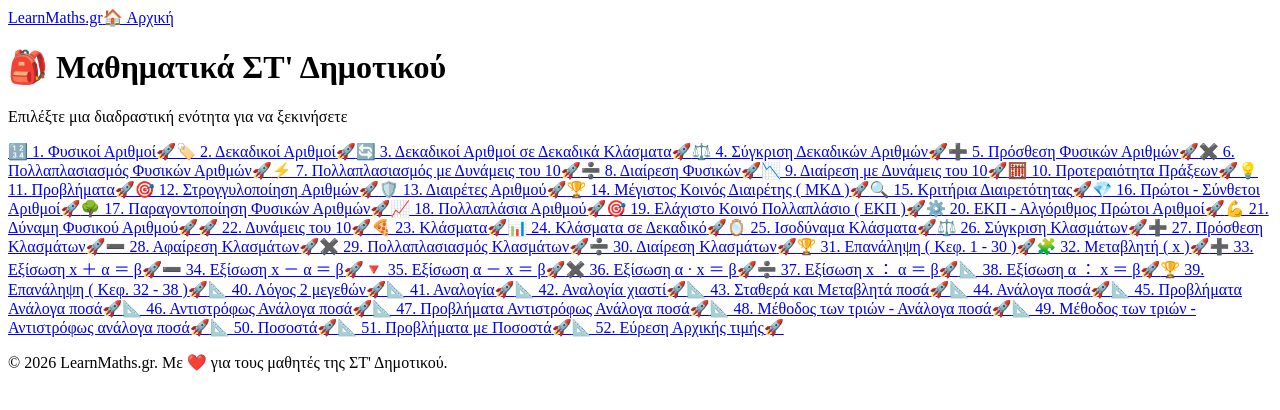
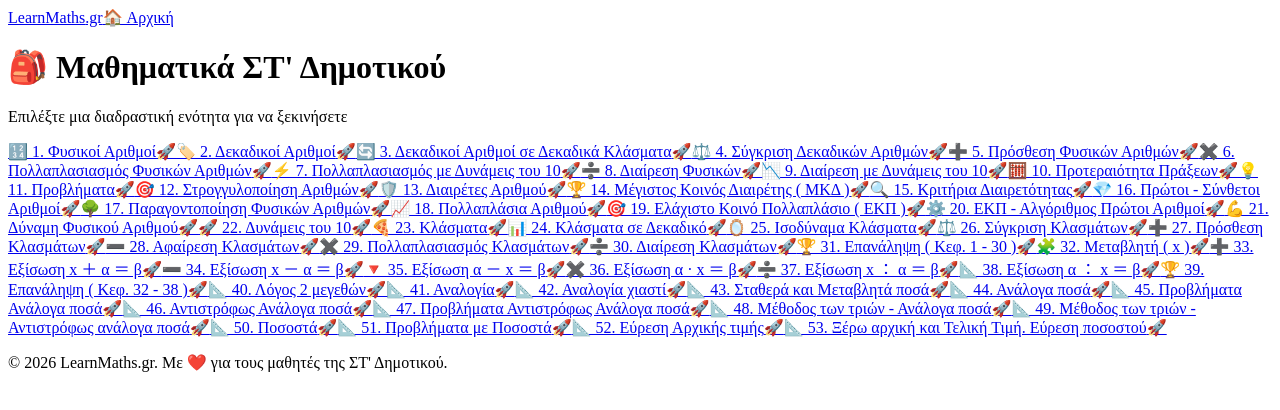
Before and after one commit to gkrimpas-lab/learn-maths-2026, a Next.js app: page /st-dimotikou in a window 1280 px wide. Shown: the top 410 px of the page. Built offline with nearby package versions, Linux system fonts and the light colour scheme.

Commit message:
Update index.js

```diff
--- a/pages/st-dimotikou/index.js
+++ b/pages/st-dimotikou/index.js
@@ -56,7 +56,8 @@ export default function STDimotikouMenu() {
     { id: '49-methodos-trion-ant-analoga', label: '📐 49. Μέθοδος των τριών - Αντιστρόφως ανάλογα ποσά', href: '/st-dimotikou/49-methodos-trion-ant-analoga' },
     { id: '50-pososta', label: '📐 50. Ποσοστά', href: '/st-dimotikou/50-pososta' },
     { id: '51-brisko-pososta', label: '📐 51. Προβλήματα με Ποσοστά', href: '/st-dimotikou/51-brisko-pososta' },
-    { id: '52-brisko-arxiki-timi', label: '📐 52. Εύρεση Αρχικής τιμής', href: '/st-dimotikou/52-brisko-arxiki-timi' }
+    { id: '52-brisko-arxiki-timi', label: '📐 52. Εύρεση Αρχικής τιμής', href: '/st-dimotikou/52-brisko-arxiki-timi' },
+    { id: '53-ksero-arxiki-teliki-timi', label: '📐 53. Ξέρω αρχική και Τελική Τιμή. Εύρεση ποσοστού', href: '/st-dimotikou/53-ksero-arxiki-teliki-timi' }
   ];
 
   return (
```
